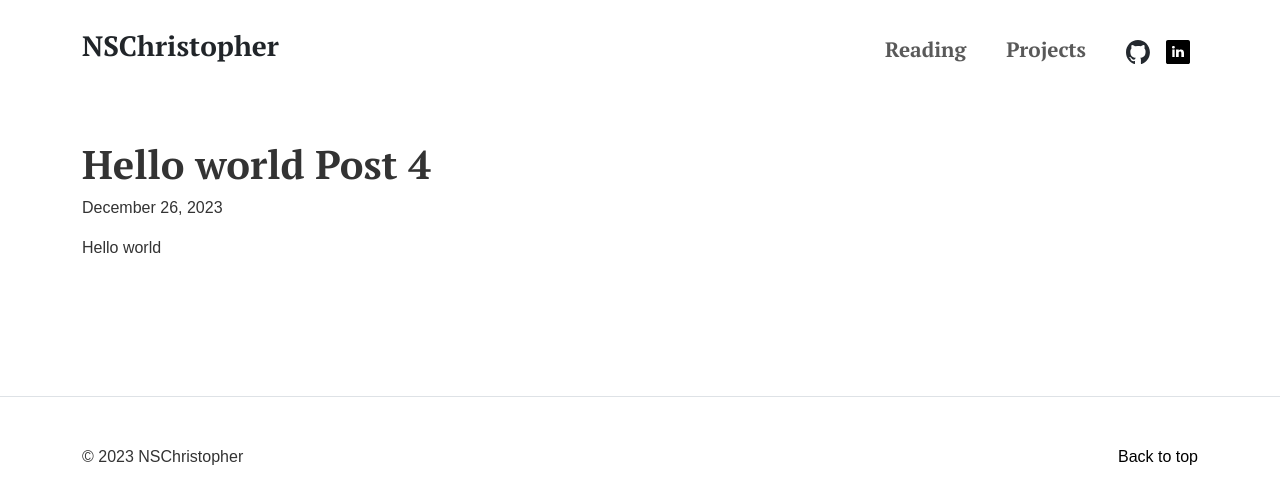
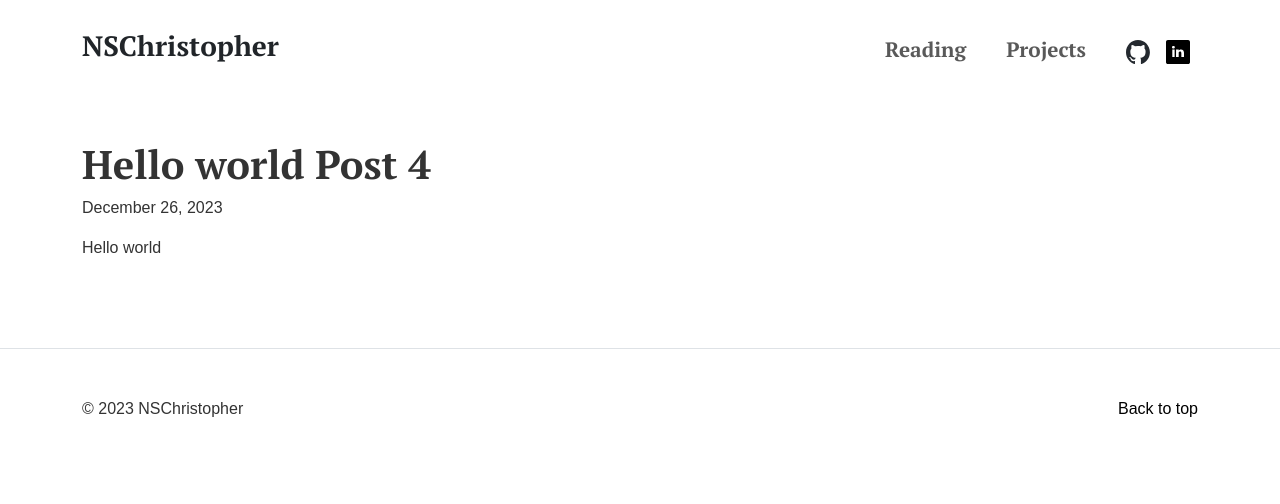
Before and after one commit to NSChristopher/NSChristopher.github.io, a Jekyll site: the page built from _problems/hellowworld4.markdown, in a window 1280 px wide. Shown: the top 504 px of the page. Built offline with Jekyll 4.4.1, drawn with Linux system fonts in a browser that asks for light colours.

Commit message:
Update post.html

```diff
--- a/_layouts/post.html
+++ b/_layouts/post.html
@@ -19,5 +19,5 @@ layout: default
   </p>
 
   {{ content }}
-  <div class="container py-4">
+  </div>
 </article>
```
